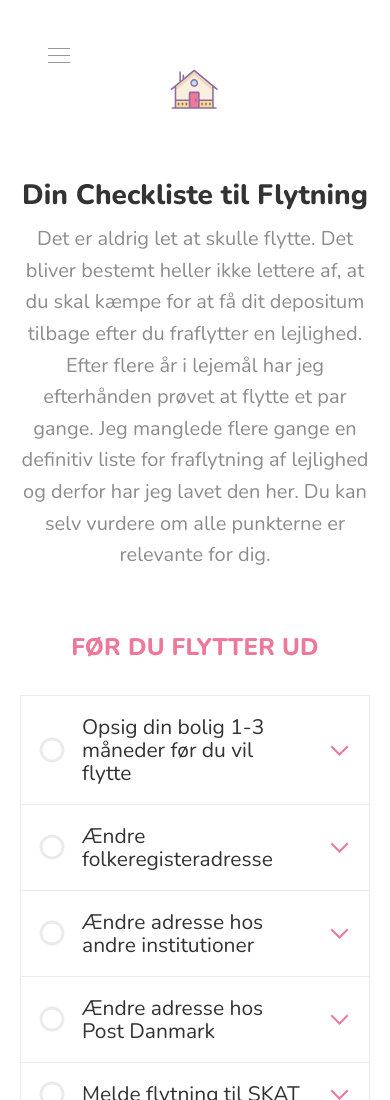
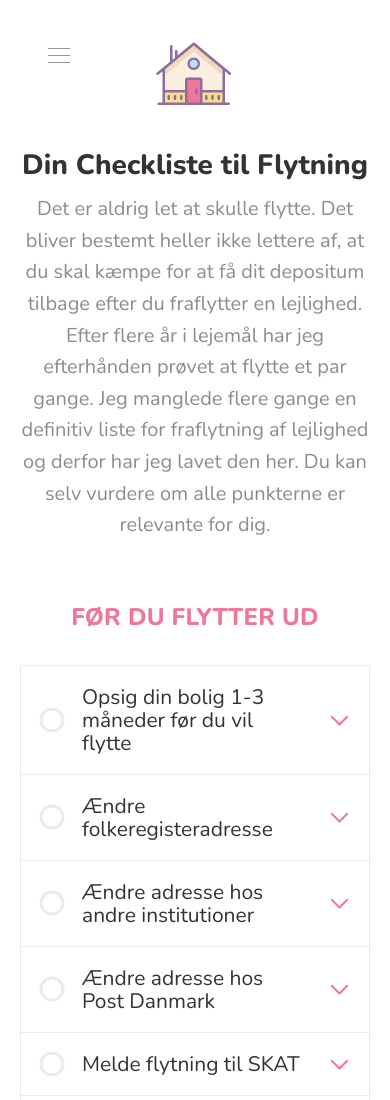
Before and after one commit to kristofferandreasen/flyttecheckliste, a website: page index.html in a window 390 px wide. Shown: the top 1100 px of the page. Drawn offline with nearby package versions, Linux system fonts and the light colour scheme.

```diff
--- a/scss/pages/home.scss
+++ b/scss/pages/home.scss
@@ -46,8 +46,8 @@
   height: 120px;
 
   @media screen and (max-width: 960px) {
-    width: 50px;
-    margin: 30px 0;
+    width: 80px;
+    margin: 15px 0;
   }
 }
 
```
Also changed, not shown: css/style.css, css/style.min.css.
